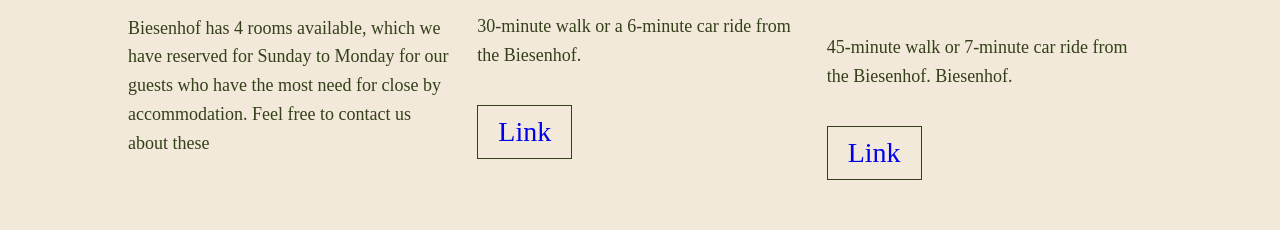
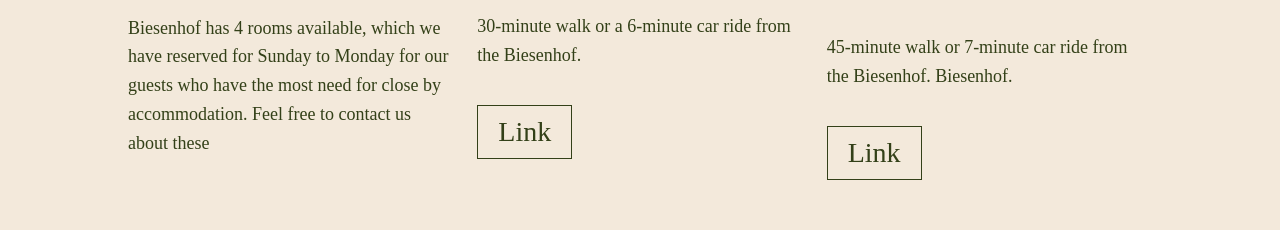
Before and after one commit to nowakboonman/aukeandmichalwedding, a plain HTML site: page index.html in a window 1280 px wide. Shown: the part 2689-2919 px from the top of the page. Drawn offline with Linux system fonts and the light colour scheme; a web font is replaced by a local one.

Commit message:
Update style.css

```diff
--- a/style.css
+++ b/style.css
@@ -111,6 +111,7 @@ hr{
 .place-link{
     text-decoration: none;
     font-size: 28px;
+    color: #334018;
     border: 1px solid #334018;
     width: fit-content;
     padding-left: 20px;
```
